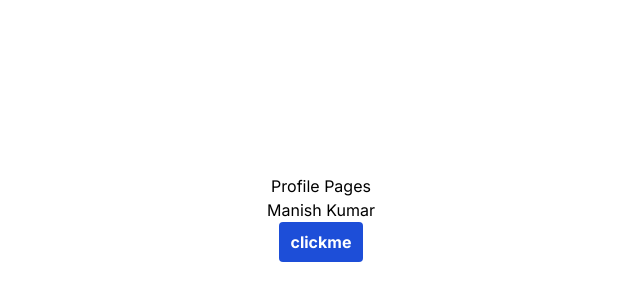
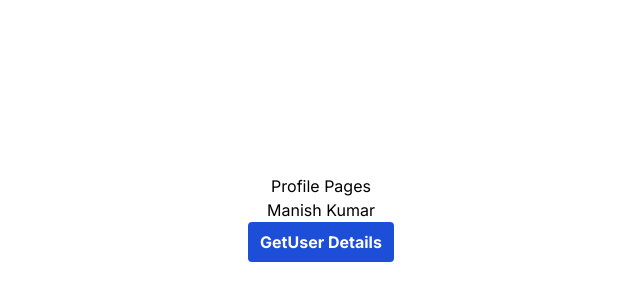
Before and after one commit to manish221298/NextJS-App, a Next.js app: page /profile in a window 1280 px wide. Shown: the part 182-482 px from the top of the page, without its empty margins (319-959 px from the left). Built offline with nearby package versions, Linux system fonts and the light colour scheme.

Commit message:
helper fun complate and get data using it

```diff
--- a/src/app/profile/page.tsx
+++ b/src/app/profile/page.tsx
@@ -1,26 +1,35 @@
 "use client";
 
-import React, { useState, useEffect } from "react";
+import React, { useState } from "react";
 import axios from "axios";
+import Link from "next/link";
+import { useRouter } from "next/navigation";
 
 export default function ProfilePage() {
   const [data, setData] = useState("nothing");
 
+  const router = useRouter()
+
   async function getUserData() {
     const res = await axios.get("/api/users/me");
-    console.log("res.data", res.data.data);
-    setData(res?.data?.data);
+    console.log("res.data", res.data.data._id);
+
+    setData(res?.data?.data._id);
+    router.push(`/profile/${res.data.data._id}`)
   }
 
   return (
     <div className="flex flex-col items-center justify-center min-h-screen">
       <h1>Profile Pages</h1>
       <h2>Manish Kumar</h2>
+      {/* <h2 className="bg-gray-300">
+        {data === "nothing" ? "Nothing here" : <Link href={`/profile/${data}`}> {data} </Link>}
+      </h2> */}
       <button
         className="bg-blue-500 hover: bg-blue-700 text-white font-bold py-2 px-3 rounded"
         onClick={getUserData}
       >
-        clickme
+        GetUser Details
       </button>
     </div>
   );
```
